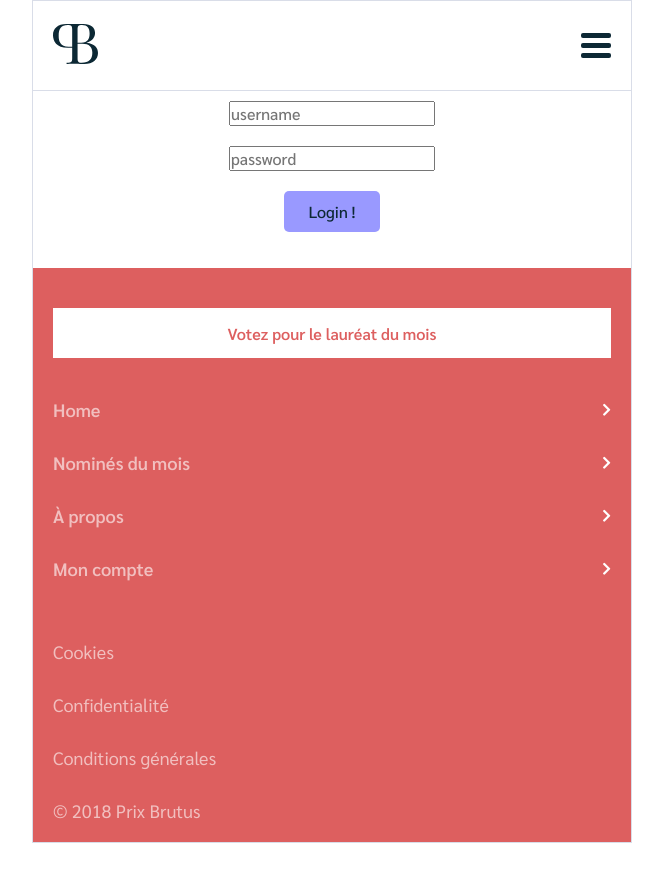
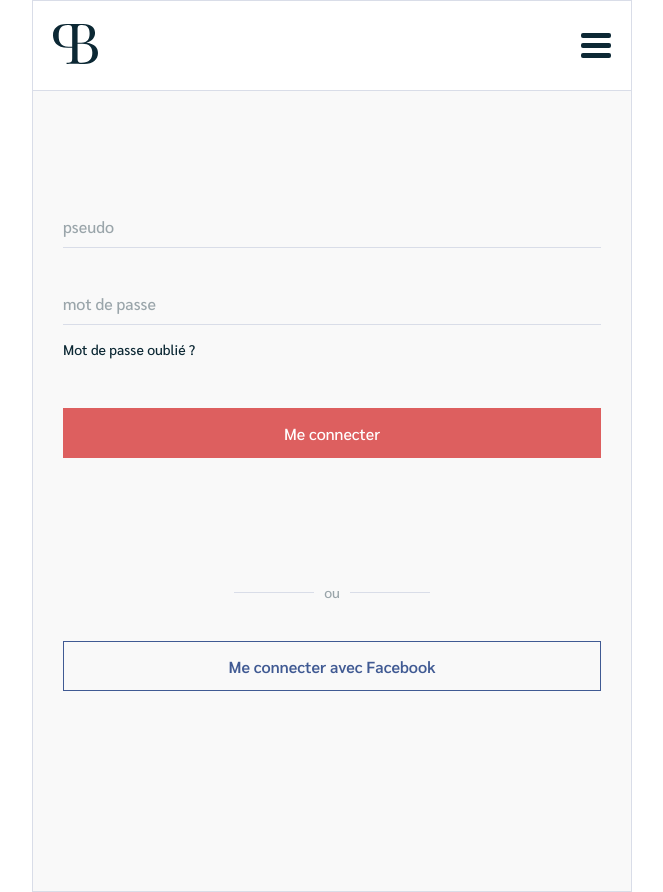
Before and after one commit to Krayorn/hackaton-cinema-front, a React (Create React App) app: page /login in a window 1280 px wide. Shown: the whole page, without its empty margins (308-971 px from the left). Before the commit the page ends 843 px from the top, so only its background shows below. Built offline with nearby package versions, Linux system fonts and the light colour scheme.

Commit message:
Added style for login and register pages

```diff
--- a/src/components/auth/Login/index.js
+++ b/src/components/auth/Login/index.js
@@ -1,16 +1,14 @@
 import React, { Component } from 'react'
 import { withRouter } from 'react-router-dom'
 
-// Redux
 import { loginUser } from '../../../redux/actions/auth'
 import { connect } from 'react-redux'
 
-// Layout
-import RegularLayout from '../../../layouts/RegularLayout'
+import SimpleLayout from '../../../layouts/SimpleLayout'
 
-// Components
 import Button from '../../commons/Button'
-import Form from '../../commons/Form'
+
+import { Container, FormContainer, ConnectContainer } from '../style'
 
 class Login extends Component {
     state = {}
@@ -21,33 +19,44 @@ class Login extends Component {
     }
 
     handleChange = (name, value) => {
-        this.setState({
-            [name]: value
-        })
+        this.setState({ [name]: value })
     }
 
     render() {
-
         if (this.props.user.token) {
             this.props.history.push('/')
         }
 
         return (
-            <RegularLayout>
-                {
-                    this.props.errors.length > 0 &&
-                    this.props.errors.map(err => (
-                        <div key={err} >
-                            {err}
+            <SimpleLayout>
+                <Container>
+                    { this.props.errors.length > 0 && (
+                        <div className="errors-container">
+                            {this.props.errors.map(err => <p key={err}>{err}</p>)}
                         </div>
-                    ))
-                }
-                <Form>
-                    <input onChange={(e) => this.handleChange('username', e.target.value)} type='text' placeholder='username' name='username'></input>
-                    <input onChange={(e) => this.handleChange('password', e.target.value)} type='password' placeholder='password' name='password' />
-                    <Button onClick={this.loginUser} text='Login !' />
-                </Form>
-            </RegularLayout>
+                    )}
+                    <FormContainer>
+                        <input
+                            onChange={(e) => this.handleChange('username', e.target.value)}
+                            type='text' placeholder='pseudo' name='username'
+                        />
+                        <input
+                            onChange={(e) => this.handleChange('password', e.target.value)}
+                            type='password' placeholder='mot de passe' name='password'
+                        />
+                        <p>Mot de passe oublié ?</p>
+                        <Button onClick={this.loginUser} text="Me connecter" />
+                    </FormContainer>
+                    <ConnectContainer>
+                        <div className="separator">
+                            <div className="short-line" />
+                            <p>ou</p>
+                            <div className="short-line" />
+                        </div>
+                        <button>Me connecter avec Facebook</button>
+                    </ConnectContainer>
+                </Container>
+            </SimpleLayout>
         )
     }
 }
--- a/src/components/auth/Register/index.js
+++ b/src/components/auth/Register/index.js
@@ -6,11 +6,12 @@ import { registerUser } from '../../../redux/actions/auth'
 import { connect } from 'react-redux'
 
 // Layout
-import RegularLayout from '../../../layouts/RegularLayout'
+import SimpleLayout from '../../../layouts/SimpleLayout'
 
 // Components
 import Button from '../../commons/Button'
-import Form from '../../commons/Form'
+
+import { Container, FormContainer, ConnectContainer } from '../style'
 
 class Register extends Component {
     state = {success: false}
@@ -43,24 +44,41 @@ class Register extends Component {
         }
 
         return (
-            <RegularLayout>
-                {
-                    this.props.errors.length > 0 &&
-                    this.props.errors.map(err => (
-                        <div key={err} >
-                            {err}
+            <SimpleLayout>
+                <Container>
+                    { this.props.errors.length > 0 && (
+                        <div className="errors-container">
+                            {this.props.errors.map(err => <p key={err}>{err}</p>)}
                         </div>
-                    ))
-                }
-
-                <Form>
-                    <input onChange={(e) => this.handleChange('username', e.target.value)} type='text' placeholder='username' name='username'></input>
-                    <input onChange={(e) => this.handleChange('password', e.target.value)} type='password' placeholder='password' name='password' />
-                    <input onChange={(e) => this.handleChange('passwordConfirm', e.target.value)} type='password' placeholder='passwordConfirm' name='passwordConfirm' />
-
-                    <Button onClick={this.registerUser} text='Register !' />
-                </Form>
-            </RegularLayout>
+                    )}
+                    <FormContainer>
+                        <input
+                            onChange={(e) => this.handleChange('username', e.target.value)}
+                            type='text' placeholder='pseudo' name='username'
+                        />
+                        <input
+                            onChange={(e) => this.handleChange('password', e.target.value)}
+                            type='password' placeholder='mot de passe' name='password'
+                        />
+                        <input
+                            onChange={(e) => this.handleChange('passwordConfirm', e.target.value)}
+                            type='password' placeholder='confirmer le mot de passe' name='passwordConfirm'
+                        />
+                        <Button onClick={this.registerUser} text="M'inscrire" />
+                    </FormContainer>
+                    <ConnectContainer>
+                        <div className="separator">
+                            <div className="short-line" />
+                            <p>ou</p>
+                            <div className="short-line" />
+                        </div>
+                        <div className="buttons-container">
+                            <button>Me connecter</button>
+                            <button>Facebook</button>
+                        </div>
+                    </ConnectContainer>
+                </Container>
+            </SimpleLayout>
         )
     }
 }
--- /dev/null
+++ b/src/components/auth/style.js
@@ -0,0 +1,98 @@
+import styled from 'styled-components'
+
+export const Container = styled.div`
+    display: flex;
+    flex-direction: column;
+    min-height: 100vh;
+    align-items: center;
+    padding-top: 125px;
+    background-color: rgb(249, 249, 249);
+
+    .errors-container {
+        margin-bottom: 25px;
+        display: flex;
+        flex-direction: column;
+        align-items: center;
+    }
+`
+
+export const FormContainer = styled.form`
+    display: flex;
+    flex-direction: column;
+    width: 90%;
+    background-color: rgb(249, 249, 249);
+
+    input {
+        width: 100%;
+        background-color: transparent;
+        border: none;
+        border-bottom: 1px solid rgb(217, 221, 232);
+        color: rgba(12, 40, 52, 0.4);
+        font-size: 16px;
+        padding-bottom: 10px;
+        margin-bottom: 45px;
+
+        ::placeholder {
+            color: rgba(12, 40, 52, 0.4);
+        }
+    }
+
+    p {
+        cursor: pointer;
+        color: rgb(12, 40, 52);
+        font-size: 14px;
+        margin-top: -30px;
+        margin-bottom: 50px;
+    }
+`
+
+export const ConnectContainer = styled.div`
+    display: flex;
+    flex-direction: column;
+    align-items: center;
+    margin-top: 125px;
+    width: 90%;
+
+    .separator {
+        display: flex;
+        align-items: center;
+
+        p {
+            margin: 0px 10px;
+            color: rgba(12, 40, 52, 0.4);
+            font-size: 14px;
+        }
+
+        .short-line {
+            width: 80px;
+            height: 1px;
+            background-color: rgb(217, 221, 232);
+        }
+    }
+
+    .buttons-container {
+        display: flex;
+        width: 100%;
+
+        button:first-child {
+            color: rgb(221, 95, 95);
+            border: 1px solid rgb(221, 95, 95);
+            margin-right: 10px;
+        }
+    }
+
+    button {
+        background-color: transparent;
+        height: 50px;
+        padding: 10px 25px;
+        cursor: pointer;
+        width: 100%;
+        font-weight: 600;
+        margin-top: 40px;
+    }
+
+    button:last-child {
+        color: rgb(64, 90, 147);
+        border: 1px solid rgb(64, 90, 147);
+    }
+`
--- a/src/components/commons/Button/style.js
+++ b/src/components/commons/Button/style.js
@@ -1,9 +1,10 @@
 import styled from 'styled-components'
 
 export const StyledButton = styled.button`
-    background-color: #9999ff;
+    background-color: rgb(221, 95, 95);
+    height: 50px;
     padding: 10px 25px;
     cursor: pointer;
     border: none;
-    border-radius: 5px;
+    color: white;
 `
--- /dev/null
+++ b/src/layouts/SimpleLayout.js
@@ -0,0 +1,30 @@
+import React, { Component } from 'react'
+
+// Redux
+import { connect } from 'react-redux'
+
+// Components
+import NavBar from '../components/commons/NavBar'
+
+// Style
+import { SimpleContainer } from './style'
+
+class RegularLayout extends Component {
+    render() {
+        return (
+            <SimpleContainer>
+                <NavBar user={this.props.user} />
+                {this.props.children}
+            </SimpleContainer>
+        )
+    }
+}
+
+const mapStateToProps = (state) => ({
+    user: state.auth.user || JSON.parse(localStorage.getItem('user')) || false
+})
+
+const mapDispatchToProps = (dispatch) => ({
+})
+
+export default connect(mapStateToProps, mapDispatchToProps)(RegularLayout)
--- a/src/layouts/style.js
+++ b/src/layouts/style.js
@@ -10,3 +10,13 @@ export const Container = styled.div`
     overflow-x: hidden;
     border: 1px solid #D9DDE8;
 `
+
+export const SimpleContainer = styled.div`
+    width: 100vw;
+    max-width: 600px;
+    min-height: 100vh;
+    margin: 0 auto;
+    position: relative;
+    overflow-x: hidden;
+    border: 1px solid #D9DDE8;
+`
```
